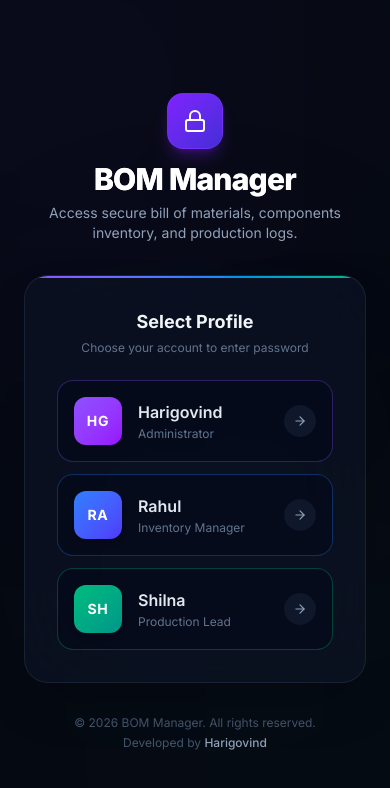
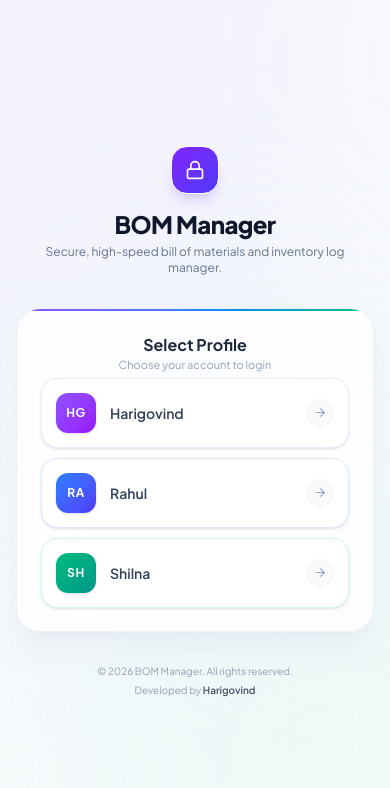
Before and after one commit to articxdev/bom-manager, a Next.js app: page / in a window 390 px wide. Shown: the top 788 px of the page. Built offline with nearby package versions, Linux system fonts and the light colour scheme.

Commit message:
design: Redesign login with light theme, custom font, and mobile layout fixes

```diff
--- a/app/components/AuthWrapper.tsx
+++ b/app/components/AuthWrapper.tsx
@@ -1,36 +1,33 @@
 "use client";
 
 import { useState, useEffect } from "react";
-import { Lock, ArrowRight, Eye, EyeOff, User, ChevronLeft } from "lucide-react";
+import { Lock, ArrowRight, Eye, EyeOff, ChevronLeft } from "lucide-react";
 import { AUTH_KEY, USER_KEY, validateLogin, formatUserName } from "@/lib/auth";
 
 const USER_PROFILES = [
   {
     username: "harigovind",
     initials: "HG",
-    role: "Administrator",
     gradient: "from-violet-500 to-purple-600",
-    glow: "bg-violet-500/20",
-    textColor: "text-violet-400",
-    borderColor: "border-violet-500/30",
+    textColor: "text-violet-600",
+    borderColor: "border-violet-100 hover:border-violet-300",
+    bgHover: "hover:bg-violet-50/30",
   },
   {
     username: "rahul",
     initials: "RA",
-    role: "Inventory Manager",
     gradient: "from-blue-500 to-indigo-600",
-    glow: "bg-blue-500/20",
-    textColor: "text-blue-400",
-    borderColor: "border-blue-500/30",
+    textColor: "text-blue-600",
+    borderColor: "border-blue-100 hover:border-blue-300",
+    bgHover: "hover:bg-blue-50/30",
   },
   {
     username: "shilna",
     initials: "SH",
-    role: "Production Lead",
     gradient: "from-emerald-500 to-teal-600",
-    glow: "bg-emerald-500/20",
-    textColor: "text-emerald-400",
-    borderColor: "border-emerald-500/30",
+    textColor: "text-emerald-600",
+    borderColor: "border-emerald-100 hover:border-emerald-300",
+    bgHover: "hover:bg-emerald-50/30",
   },
 ] as const;
 
@@ -56,8 +53,8 @@
 
   if (!mounted) {
     return (
-      <div className="flex items-center justify-center min-h-screen bg-[#070b13]">
-        <div className="w-12 h-12 border-4 border-violet-500 border-t-transparent rounded-full animate-spin"></div>
+      <div className="flex items-center justify-center min-h-screen bg-slate-50">
+        <div className="w-10 h-10 border-4 border-violet-600 border-t-transparent rounded-full animate-spin"></div>
       </div>
     );
   }
@@ -71,10 +68,9 @@
     setLoading(true);
     setError(false);
 
-    // Subtle premium network delay simulation
+    // Blazing-fast response delay (80ms) for professional responsiveness
     setTimeout(() => {
       const validatedUser = validateLogin(password);
-      // Ensure the validated user matches the selected profile
       if (validatedUser && selectedUser && validatedUser.toLowerCase() === selectedUser.username.toLowerCase()) {
         localStorage.setItem(AUTH_KEY, "true");
         localStorage.setItem(USER_KEY, validatedUser);
@@ -83,45 +79,45 @@
         setError(true);
       }
       setLoading(false);
-    }, 600);
+    }, 80);
   };
 
   return (
-    <div className="relative flex flex-col items-center justify-center min-h-screen bg-[#070b13] text-white overflow-hidden font-sans">
-      {/* Background Animated Gradient Mesh */}
-      <div className="absolute top-[-20%] left-[-15%] w-[60%] h-[60%] bg-violet-900/20 rounded-full blur-[150px] pointer-events-none animate-pulse duration-[6000ms]"></div>
-      <div className="absolute bottom-[-20%] right-[-15%] w-[60%] h-[60%] bg-emerald-950/20 rounded-full blur-[150px] pointer-events-none animate-pulse duration-[8000ms]"></div>
-      <div className="absolute top-[40%] left-[30%] w-[40%] h-[40%] bg-blue-950/15 rounded-full blur-[130px] pointer-events-none"></div>
+    <div className="relative flex flex-col items-center justify-center min-h-screen bg-[#f8fafc] text-slate-800 overflow-hidden font-sans px-4 sm:px-6">
+      {/* Background Pastel Fluid Glows */}
+      <div className="absolute top-[-25%] left-[-15%] w-[65%] h-[65%] bg-violet-200/40 rounded-full blur-[140px] pointer-events-none"></div>
+      <div className="absolute bottom-[-25%] right-[-15%] w-[65%] h-[65%] bg-emerald-100/40 rounded-full blur-[140px] pointer-events-none"></div>
+      <div className="absolute top-[35%] left-[25%] w-[50%] h-[50%] bg-blue-100/30 rounded-full blur-[120px] pointer-events-none"></div>
 
-      <div className="w-full max-w-lg p-6 z-10 transition-all duration-300">
+      <div className="w-full max-w-md z-10 transition-all duration-300">
 
-        {/* Main Logo Header */}
+        {/* Logo Header */}
         <div className="flex flex-col items-center text-center mb-8">
-          <div className="w-14 h-14 bg-gradient-to-br from-violet-600 to-indigo-700 rounded-2xl flex items-center justify-center shadow-lg shadow-violet-600/30 mb-3 border border-violet-500/20">
-            <Lock className="w-6 h-6 text-white" />
+          <div className="w-12 h-12 bg-gradient-to-br from-violet-600 to-indigo-600 rounded-2xl flex items-center justify-center shadow-lg shadow-violet-500/20 mb-3.5 border border-white">
+            <Lock className="w-5 h-5 text-white" />
           </div>
-          <h1 className="text-3xl font-extrabold tracking-tight text-white bg-clip-text bg-gradient-to-r from-white via-slate-100 to-slate-400">
+          <h1 className="text-2xl sm:text-3xl font-extrabold tracking-tight text-slate-900">
             BOM Manager
           </h1>
-          <p className="text-slate-400 text-sm mt-1.5 max-w-sm">
-            Access secure bill of materials, components inventory, and production logs.
+          <p className="text-slate-500 text-xs sm:text-sm mt-1 max-w-xs px-2">
+            Secure, high-speed bill of materials and inventory log manager.
           </p>
         </div>
 
-        {/* Card */}
-        <div className="bg-slate-900/50 backdrop-blur-2xl border border-slate-800/80 rounded-3xl p-8 shadow-2xl relative overflow-hidden transition-all duration-500">
+        {/* Crisp White Glass Card */}
+        <div className="bg-white/80 backdrop-blur-xl border border-slate-200/60 rounded-3xl p-6 sm:p-8 shadow-xl shadow-slate-200/50 relative overflow-hidden transition-all duration-300">
           {/* Top colored accent line */}
-          <div className="absolute top-0 left-0 right-0 h-[2px] bg-gradient-to-r from-violet-500 via-blue-500 to-emerald-500"></div>
+          <div className="absolute top-0 left-0 right-0 h-[2.5px] bg-gradient-to-r from-violet-500 via-blue-500 to-emerald-500"></div>
 
           {!selectedUser ? (
             /* Profile Selection Step */
-            <div className="space-y-6 animate-fadeIn">
-              <div className="text-center">
-                <h2 className="text-lg font-bold text-slate-100">Select Profile</h2>
-                <p className="text-xs text-slate-500 mt-1">Choose your account to enter password</p>
+            <div className="space-y-5 animate-fadeIn">
+              <div className="text-center mb-1">
+                <h2 className="text-base sm:text-lg font-bold text-slate-800">Select Profile</h2>
+                <p className="text-[11px] sm:text-xs text-slate-400">Choose your account to login</p>
               </div>
 
-              <div className="space-y-3">
+              <div className="space-y-2.5">
                 {USER_PROFILES.map((profile) => (
                   <button
                     key={profile.username}
@@ -130,28 +126,25 @@
                       setError(false);
                       setPassword("");
                     }}
-                    className={`w-full flex items-center justify-between p-4 bg-slate-950/40 hover:bg-slate-950/80 border ${profile.borderColor} rounded-2xl transition-all duration-200 group text-left hover:scale-[1.01]`}
+                    className={`w-full flex items-center justify-between p-3.5 bg-white border ${profile.borderColor} ${profile.bgHover} rounded-2xl transition-all duration-200 group text-left shadow-sm hover:shadow-md hover:scale-[1.005]`}
                   >
-                    <div className="flex items-center gap-4">
+                    <div className="flex items-center gap-3.5">
                       {/* Avatar */}
-                      <div className={`w-12 h-12 rounded-xl bg-gradient-to-br ${profile.gradient} flex items-center justify-center font-bold text-sm tracking-wider text-white shadow-md`}>
+                      <div className={`w-10 h-10 rounded-xl bg-gradient-to-br ${profile.gradient} flex items-center justify-center font-bold text-xs tracking-wider text-white shadow-sm`}>
                         {profile.initials}
                       </div>
 
                       {/* User Info */}
                       <div>
-                        <h3 className="font-semibold text-slate-200 capitalize group-hover:text-white transition-colors">
+                        <h3 className="font-semibold text-slate-700 capitalize group-hover:text-slate-900 transition-colors text-sm sm:text-base">
                           {formatUserName(profile.username)}
                         </h3>
-                        <p className="text-xs text-slate-500 mt-0.5">
-                          {profile.role}
-                        </p>
                       </div>
                     </div>
 
-                    {/* Arrow sign */}
-                    <div className="w-8 h-8 rounded-full bg-slate-900 flex items-center justify-center text-slate-400 group-hover:bg-slate-800 group-hover:text-white transition-all">
-                      <ArrowRight size={14} className="group-hover:translate-x-0.5 transition-transform" />
+                    {/* Arrow icon */}
+                    <div className="w-7 h-7 rounded-full bg-slate-50 border border-slate-100 flex items-center justify-center text-slate-400 group-hover:bg-slate-100 group-hover:text-slate-800 transition-all">
+                      <ArrowRight size={13} className="group-hover:translate-x-0.5 transition-transform" />
                     </div>
                   </button>
                 ))}
@@ -159,30 +152,29 @@
             </div>
           ) : (
             /* Password Input Step */
-            <div className="space-y-6 animate-slideIn">
+            <div className="space-y-5 animate-slideIn">
               {/* Back Button */}
               <button
                 onClick={() => setSelectedUser(null)}
-                className="flex items-center gap-1.5 text-xs text-slate-400 hover:text-white transition-colors"
+                className="flex items-center gap-1.5 text-xs text-slate-500 hover:text-slate-900 transition-colors font-medium"
               >
-                <ChevronLeft size={16} />
+                <ChevronLeft size={15} />
                 Back to profiles
               </button>
 
               <div className="flex flex-col items-center text-center">
-                <div className={`w-16 h-16 rounded-2xl bg-gradient-to-br ${selectedUser.gradient} flex items-center justify-center font-bold text-xl tracking-wider text-white shadow-lg mb-3`}>
+                <div className={`w-14 h-14 rounded-2xl bg-gradient-to-br ${selectedUser.gradient} flex items-center justify-center font-bold text-base tracking-wider text-white shadow-md mb-2.5`}>
                   {selectedUser.initials}
                 </div>
-                <h2 className="text-xl font-bold text-slate-100 capitalize">
+                <h2 className="text-lg sm:text-xl font-bold text-slate-800 capitalize">
                   {formatUserName(selectedUser.username)}
                 </h2>
-                <p className="text-xs text-slate-500 mt-1">{selectedUser.role}</p>
               </div>
 
               {/* Form */}
               <form onSubmit={handleLogin} className="space-y-4">
-                <div className="space-y-2">
-                  <label className="block text-xs font-semibold text-slate-400 uppercase tracking-wider">
+                <div className="space-y-1.5">
+                  <label className="block text-[10px] font-bold text-slate-400 uppercase tracking-wider">
                     Password
                   </label>
                   <div className="relative">
@@ -194,23 +186,23 @@
                         setPassword(e.target.value);
                         if (error) setError(false);
                       }}
-                      className={`w-full px-4 py-3.5 bg-slate-950/70 border ${
-                        error ? "border-rose-500 focus:ring-rose-500/20" : "border-slate-800 focus:ring-violet-500/20 focus:border-violet-500"
-                      } rounded-2xl text-white placeholder-slate-600 focus:outline-none focus:ring-4 transition-all pr-12 text-sm`}
+                      className={`w-full px-4 py-3 bg-white border ${
+                        error ? "border-rose-500 focus:ring-rose-500/10" : "border-slate-200 focus:ring-violet-500/10 focus:border-violet-500"
+                      } rounded-2xl text-slate-800 placeholder-slate-400 focus:outline-none focus:ring-4 transition-all pr-12 text-sm`}
                       disabled={loading}
                       autoFocus
                     />
                     <button
                       type="button"
                       onClick={() => setShowPassword(!showPassword)}
-                      className="absolute right-4 top-1/2 -translate-y-1/2 text-slate-500 hover:text-slate-300 transition-colors"
+                      className="absolute right-4 top-1/2 -translate-y-1/2 text-slate-400 hover:text-slate-600 transition-colors"
                     >
-                      {showPassword ? <EyeOff size={18} /> : <Eye size={18} />}
+                      {showPassword ? <EyeOff size={16} /> : <Eye size={16} />}
                     </button>
                   </div>
                   {error && (
-                    <p className="text-rose-400 text-xs mt-1 animate-pulse">
-                      Incorrect password. Hint: password is your username.
+                    <p className="text-rose-600 text-xs mt-1 animate-pulse">
+                      Incorrect password.
                     </p>
                   )}
                 </div>
@@ -218,14 +210,14 @@
                 <button
                   type="submit"
                   disabled={loading || !password}
-                  className={`w-full py-3.5 bg-gradient-to-r ${selectedUser.gradient} text-white font-semibold rounded-2xl shadow-lg hover:brightness-110 active:scale-[0.99] transition-all flex items-center justify-center gap-2 group disabled:opacity-50 disabled:pointer-events-none text-sm`}
+                  className={`w-full py-3 bg-gradient-to-r ${selectedUser.gradient} text-white font-semibold rounded-2xl shadow-md hover:brightness-105 active:scale-[0.995] transition-all flex items-center justify-center gap-2 group disabled:opacity-50 disabled:pointer-events-none text-xs sm:text-sm`}
                 >
                   {loading ? (
-                    <div className="w-5 h-5 border-2 border-white border-t-transparent rounded-full animate-spin"></div>
+                    <div className="w-4 h-4 border-2 border-white border-t-transparent rounded-full animate-spin"></div>
                   ) : (
                     <>
                       Verify and Login
-                      <ArrowRight size={16} className="group-hover:translate-x-1 transition-transform" />
+                      <ArrowRight size={15} className="group-hover:translate-x-0.5 transition-transform" />
                     </>
                   )}
                 </button>
@@ -235,10 +227,10 @@
         </div>
 
         {/* Footer */}
-        <div className="mt-8 text-center text-xs text-slate-600 space-y-1">
+        <div className="mt-8 text-center text-[10px] sm:text-xs text-slate-400 space-y-1">
           <p>© {new Date().getFullYear()} BOM Manager. All rights reserved.</p>
           <p>
-            Developed by <span className="text-slate-400 font-medium capitalize">harigovind</span>
+            Developed by <span className="text-slate-600 font-semibold capitalize">harigovind</span>
           </p>
         </div>
       </div>
--- a/app/components/Sidebar.tsx
+++ b/app/components/Sidebar.tsx
@@ -29,36 +29,46 @@
 
   const getProfile = (user: string | null) => {
     const u = user?.toLowerCase();
-    if (u === "harigovind") return { initials: "HG", role: "Administrator", gradient: "from-violet-500 to-purple-600" };
-    if (u === "rahul") return { initials: "RA", role: "Inventory Manager", gradient: "from-blue-500 to-indigo-600" };
-    if (u === "shilna") return { initials: "SH", role: "Production Lead", gradient: "from-emerald-500 to-teal-600" };
-    return { initials: "U", role: "User", gradient: "from-gray-500 to-slate-600" };
+    if (u === "harigovind") return { initials: "HG", gradient: "from-violet-500 to-purple-600" };
+    if (u === "rahul") return { initials: "RA", gradient: "from-blue-500 to-indigo-600" };
+    if (u === "shilna") return { initials: "SH", gradient: "from-emerald-500 to-teal-600" };
+    return { initials: "U", gradient: "from-gray-500 to-slate-600" };
   };
 
   const profile = getProfile(loggedInUser);
 
   const links = [
-    { href: "/", label: "Dashboard", icon: BarChart3, color: "text-violet-400" },
-    { href: "/components", label: "Components", icon: Package, color: "text-sky-400" },
-    { href: "/products", label: "Products", icon: Box, color: "text-amber-400" },
-    { href: "/production", label: "Production", icon: Zap, color: "text-emerald-400" },
-    { href: "/damage", label: "Damage", icon: AlertTriangle, color: "text-rose-400" },
-    { href: "/stock-in", label: "Stock In", icon: TrendingUp, color: "text-teal-400" },
-    { href: "/restock", label: "Restock", icon: RefreshCw, color: "text-emerald-400" },
-    { href: "/history", label: "History", icon: History, color: "text-indigo-400" },
+    { href: "/", label: "Dashboard", icon: BarChart3 },
+    { href: "/components", label: "Components", icon: Package },
+    { href: "/products", label: "Products", icon: Box },
+    { href: "/production", label: "Production", icon: Zap },
+    { href: "/damage", label: "Damage", icon: AlertTriangle },
+    { href: "/stock-in", label: "Stock In", icon: TrendingUp },
+    { href: "/restock", label: "Restock", icon: RefreshCw },
+    { href: "/history", label: "History", icon: History },
   ];
 
   return (
     <>
-      {/* Mobile menu button */}
-      <button
-        onClick={() => setIsOpen(!isOpen)}
-        className="fixed top-4 right-4 z-50 md:hidden bg-violet-600 text-white p-2.5 rounded-xl shadow-lg shadow-violet-600/30"
-      >
-        {isOpen ? <X size={22} /> : <Menu size={22} />}
-      </button>
+      {/* Mobile Sticky Top Navigation Header */}
+      <header className="fixed top-0 left-0 right-0 h-16 bg-white border-b border-gray-100 flex items-center justify-between px-5 z-30 md:hidden">
+        <div className="flex items-center gap-2.5">
+          <div className="w-8 h-8 bg-gradient-to-br from-violet-500 to-indigo-600 rounded-xl flex items-center justify-center shadow-md shadow-violet-500/20">
+            <Box className="w-4.5 h-4.5 text-white" />
+          </div>
+          <span className="text-base font-bold text-gray-900 tracking-tight">BOM Manager</span>
+        </div>
 
-      {/* Sidebar */}
+        {/* Menu Toggle Button */}
+        <button
+          onClick={() => setIsOpen(!isOpen)}
+          className="bg-gray-50 border border-gray-150 text-gray-700 p-2 rounded-xl hover:bg-gray-100 transition-colors focus:outline-none"
+        >
+          {isOpen ? <X size={18} /> : <Menu size={18} />}
+        </button>
+      </header>
+
+      {/* Sidebar Navigation */}
       <aside
         className={`fixed left-0 top-0 h-screen w-64 bg-white border-r border-gray-200 p-5 transition-transform duration-300 z-40 md:translate-x-0 ${
           isOpen ? "translate-x-0" : "-translate-x-full"
@@ -72,9 +82,9 @@
           <span className="text-lg font-bold text-gray-900 tracking-tight">BOM Manager</span>
         </div>
 
-        {/* Navigation */}
-        <nav className="space-y-1 h-[calc(100vh-270px)] overflow-y-auto pr-1">
-          {links.map(({ href, label, icon: Icon, color }) => {
+        {/* Navigation Links */}
+        <nav className="space-y-1 h-[calc(100vh-250px)] overflow-y-auto pr-1">
+          {links.map(({ href, label, icon: Icon }) => {
             const isActive = pathname === href;
             return (
               <Link
@@ -94,21 +104,19 @@
           })}
         </nav>
 
-        {/* Footer with user profile card */}
-        <div className="absolute bottom-4 left-4 right-4 border-t border-gray-100 pt-4 space-y-3">
+        {/* Footer with clean user profile details */}
+        <div className="absolute bottom-4 left-4 right-4 border-t border-gray-100 pt-4 space-y-3 bg-white">
           {loggedInUser && (
             <div className="flex items-center justify-between p-2.5 bg-gray-50 border border-gray-100 rounded-2xl">
-              <div className="flex items-center gap-3">
-                <div className={`w-9 h-9 rounded-xl bg-gradient-to-br ${profile.gradient} flex items-center justify-center font-bold text-xs text-white shadow-sm`}>
+              <div className="flex items-center gap-3 min-w-0">
+                <div className={`w-8.5 h-8.5 rounded-xl bg-gradient-to-br ${profile.gradient} flex items-center justify-center font-bold text-xs text-white shadow-sm flex-shrink-0`}>
                   {profile.initials}
                 </div>
                 <div className="min-w-0">
                   <h4 className="text-xs font-bold text-gray-800 capitalize truncate">
                     {formatUserName(loggedInUser)}
                   </h4>
-                  <p className="text-[10px] text-gray-500 font-medium truncate">
-                    {profile.role}
-                  </p>
+                  <p className="text-[10px] text-gray-400 font-medium">Logged In</p>
                 </div>
               </div>
 
@@ -121,7 +129,7 @@
                 title="Lock Session"
                 className="w-8 h-8 rounded-lg bg-white border border-gray-200 flex items-center justify-center text-gray-400 hover:text-rose-600 hover:border-rose-100 hover:bg-rose-50/30 transition-all cursor-pointer"
               >
-                <LogOut size={14} />
+                <LogOut size={13} />
               </button>
             </div>
           )}
@@ -132,10 +140,10 @@
         </div>
       </aside>
 
-      {/* Mobile overlay */}
+      {/* Mobile background overlay */}
       {isOpen && (
         <div
-          className="fixed inset-0 bg-black/30 backdrop-blur-sm z-30 md:hidden"
+          className="fixed inset-0 bg-black/20 backdrop-blur-xs z-35 md:hidden"
           onClick={() => setIsOpen(false)}
         />
       )}
--- a/app/globals.css
+++ b/app/globals.css
@@ -14,7 +14,7 @@
 body {
   background: #f8fafc;
   color: #1e293b;
-  font-family: 'Inter', 'Segoe UI', system-ui, -apple-system, sans-serif;
+  font-family: 'Plus Jakarta Sans', 'Segoe UI', system-ui, -apple-system, sans-serif;
   -webkit-font-smoothing: antialiased;
   -moz-osx-font-smoothing: grayscale;
 }
--- a/app/layout.tsx
+++ b/app/layout.tsx
@@ -18,13 +18,13 @@
       <head>
         <link rel="preconnect" href="https://fonts.googleapis.com" />
         <link rel="preconnect" href="https://fonts.gstatic.com" crossOrigin="anonymous" />
-        <link href="https://fonts.googleapis.com/css2?family=Inter:wght@400;500;600;700;800;900&display=swap" rel="stylesheet" />
+        <link href="https://fonts.googleapis.com/css2?family=Plus+Jakarta+Sans:wght@300;400;500;600;700;800;900&display=swap" rel="stylesheet" />
       </head>
-      <body className="h-full bg-[#f8fafc]" style={{ fontFamily: "'Inter', system-ui, sans-serif" }}>
+      <body className="h-full bg-[#f8fafc]" style={{ fontFamily: "'Plus Jakarta Sans', -apple-system, sans-serif" }}>
         <AuthWrapper>
-          <div className="flex h-screen">
+          <div className="flex h-screen flex-col md:flex-row">
             <Sidebar />
-            <main className="flex-1 overflow-auto md:ml-64 bg-[#f8fafc]">{children}</main>
+            <main className="flex-1 overflow-auto bg-[#f8fafc] pt-16 md:pt-0 md:ml-64">{children}</main>
           </div>
         </AuthWrapper>
       </body>
```
